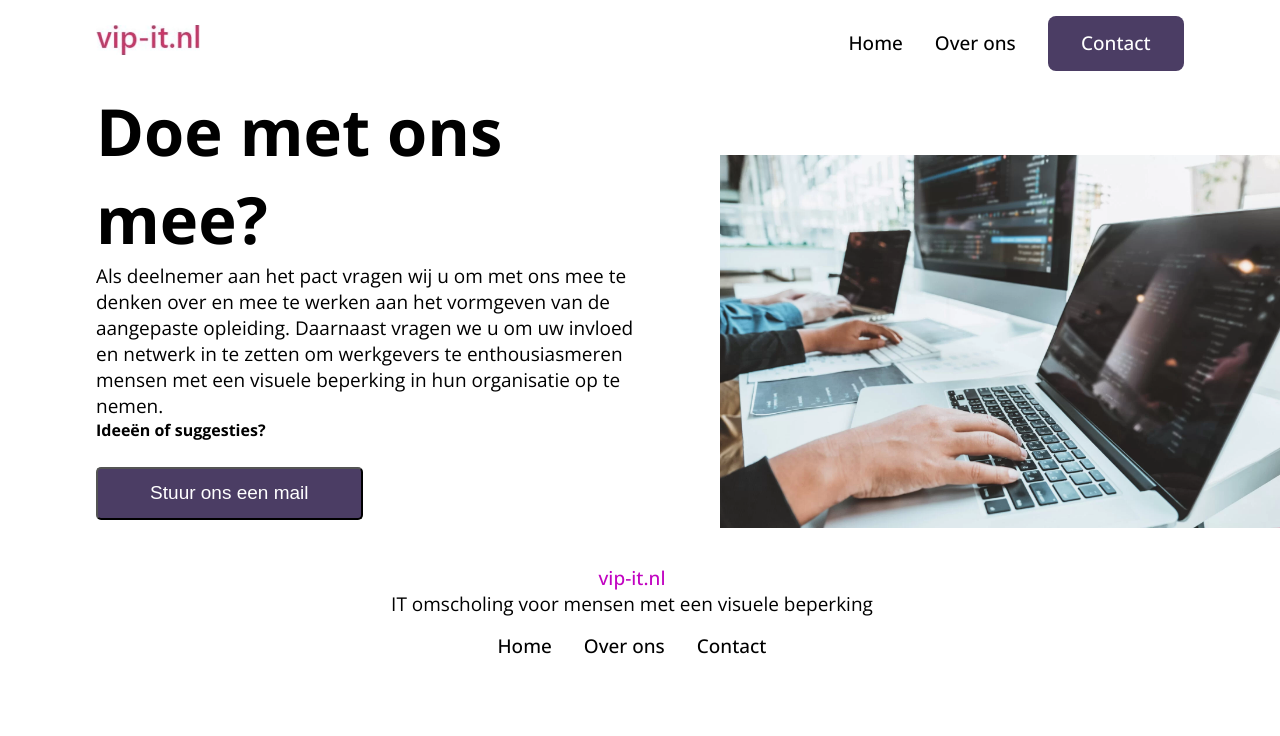
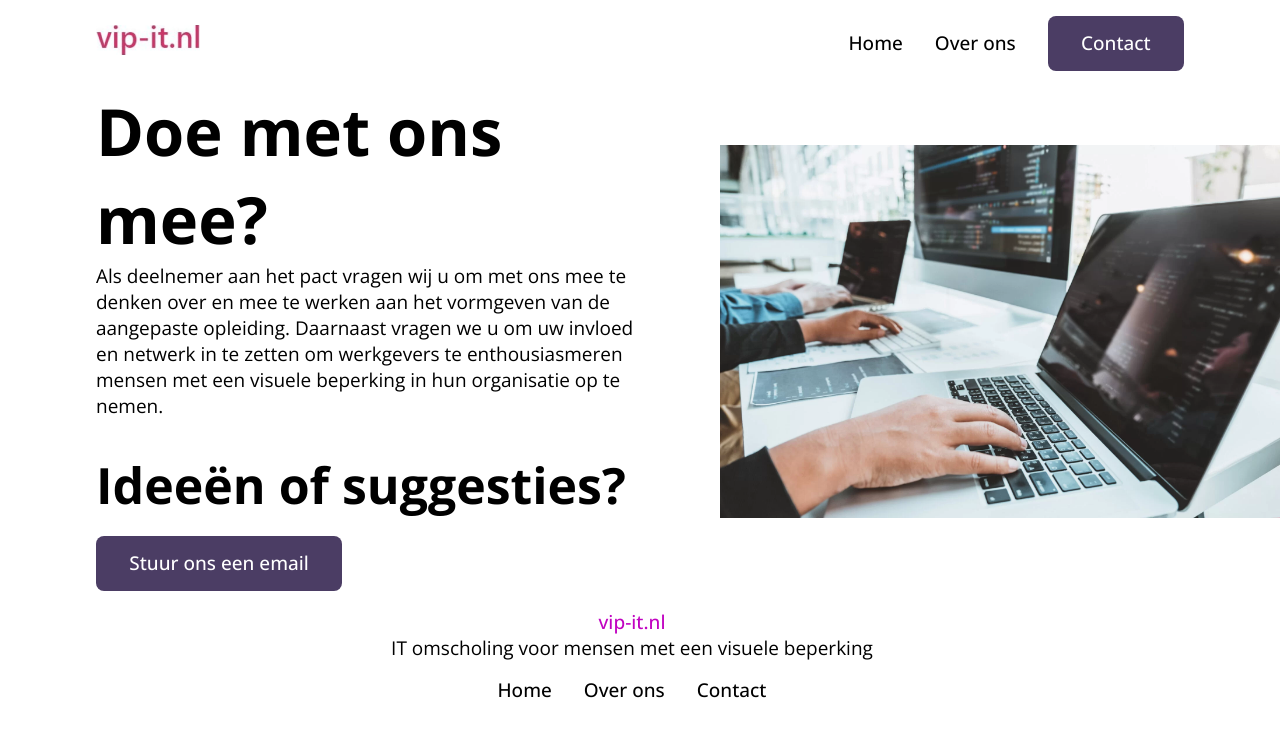
Before and after one commit to DphnZwp/vip-it, a SvelteKit app: page /contact in a window 1280 px wide. Shown: the top 736 px of the page. Built offline with nearby package versions, Linux system fonts and the light colour scheme.

Commit message:
improved styling for over-ons and contact

```diff
--- a/src/routes/contact/+page.svelte
+++ b/src/routes/contact/+page.svelte
@@ -8,19 +8,8 @@
       enthousiasmeren mensen met een visuele beperking in hun organisatie op te
       nemen.
     </p>
-    <h4>Ideeën of suggesties?</h4>
-    <button
-      ><a
-        href="mailto:%20info@vip-it.nl"
-        target="_blank"
-        class="elementor-button-link elementor-button elementor-size-sm"
-        role="button"
-      >
-        <span class="elementor-button-content-wrapper">
-          <span class="elementor-button-text">Stuur ons een mail</span>
-        </span>
-      </a></button
-    >
+    <h2>Ideeën of suggesties?</h2>
+    <a class="btn-primary" href="mailto:%20info@vip-it.nl">Stuur ons een email</a>
   </div>
   <img src="/images/working-on-different-screens.webp" alt="student-laptop" />
 </section>
@@ -30,6 +19,7 @@
     text-decoration: none;
     color: white;
   }
+
   .contact {
     margin-left: 6em;
     display: grid;
@@ -38,23 +28,15 @@
     gap: 4em;
   }
 
+  .contact p {
+    margin-bottom: 2rem;
+  }
+
   .contact img {
     width: 100%;
   }
 
-  button {
-    background-color: #4b3d64;
-    color: white;
-    padding: 1em;
-    border-radius: 5px;
-    margin-top: 2em;
-    margin-bottom: 1em;
-    width: 20em;
-  }
-
-  img {
-    float: right;
-    width: 35em;
-    margin-top: 4em;
+  h2 {
+    margin-bottom: 2rem;
   }
 </style>
--- a/src/styles/global.css
+++ b/src/styles/global.css
@@ -42,3 +42,17 @@ a {
 	font-size: 1.1875rem;
 	font-weight: 500;
 }
+
+.btn-primary {
+	padding: .75em 1.75em;
+	color: var(--clr-white);
+	background-color: var(--clr-purple);
+	border-radius: .5rem;
+	width: max-content;
+	text-decoration: none;
+}
+
+.btn-primary:hover {
+	color: var(--clr-white);
+	background-color: var(--clr-light-purple);
+}
```
Also changed, not shown: src/lib/components/Contact.svelte (+1 -15 lines), src/routes/over-ons/+page.svelte (+20 -13 lines).
